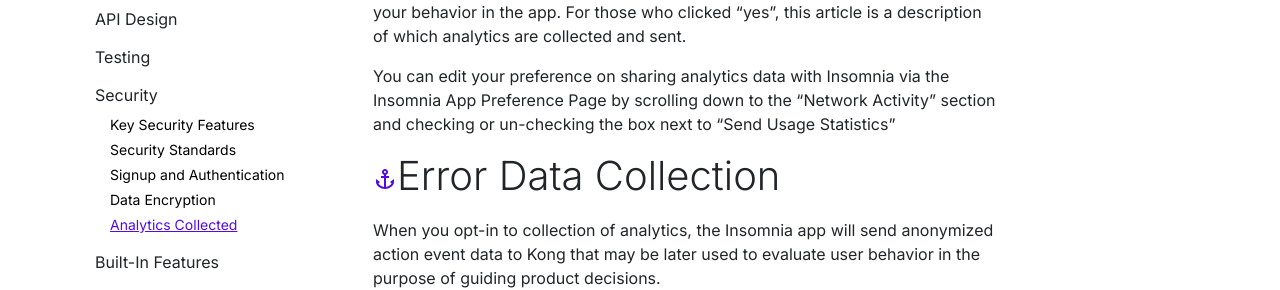
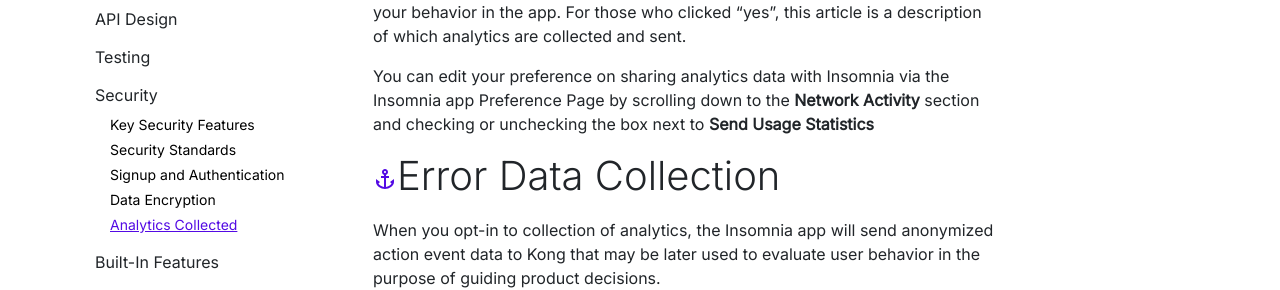
Before and after one commit to Kong/insomnia-docs, a Jekyll site: the page built from docs/insomnia/analytics-collected.md, in a window 1280 px wide and 1299 px high. Shown: the part 208-498 px from the top of the window. Built offline with Jekyll 4.4.1, drawn with Linux system fonts in a browser that asks for light colours; comment, search, counter and statistics services are not loaded.

Commit message:
Update docs/insomnia/analytics-collected.md
Co-authored-by: Angel <Guaris@users.noreply.github.com>

```diff
--- a/docs/insomnia/analytics-collected.md
+++ b/docs/insomnia/analytics-collected.md
@@ -7,7 +7,7 @@
 
 When you first download Insomnia, you were asked if you wanted to send analytics data to the Insomnia team about your Insomnia Apps performance and your behavior in the app.  For those who clicked "yes", this article is a description of which analytics are collected and sent.
 
-You can edit your preference on sharing analytics data with Insomnia via the Insomnia App Preference Page by scrolling down to the "Network Activity" section and checking or un-checking the box next to "Send Usage Statistics"
+You can edit your preference on sharing analytics data with Insomnia via the Insomnia app Preference Page by scrolling down to the **Network Activity** section and checking or unchecking the box next to **Send Usage Statistics**
 
 # Error Data Collection
 When you opt-in to collection of analytics, the Insomnia app will send anonymized action event data to Kong that may be later used to evaluate user behavior in the purpose of guiding product decisions.
```
